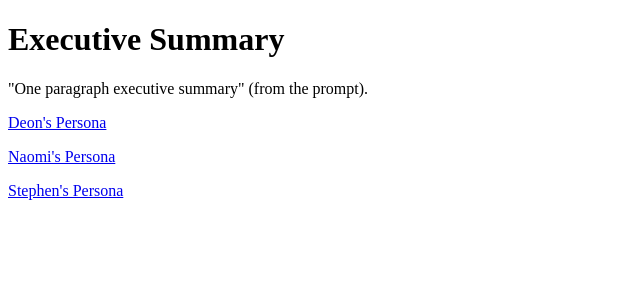
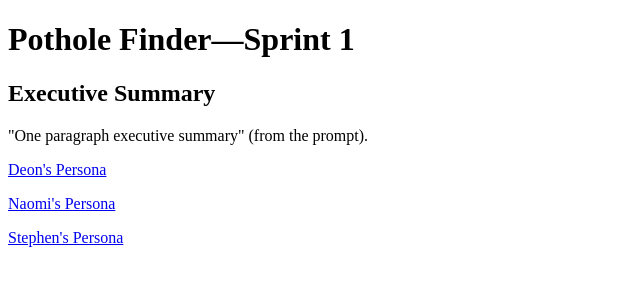
Before and after one commit to deepdive-bootcamp-team-pf/pothole-finder, a plain HTML site: page documentation/index.html in a window 1280 px wide. Shown: the whole page, without its empty margins (0-640 px from the left). Drawn offline with Linux system fonts and the light colour scheme.

Commit message:
Updated index.html file.

```diff
--- a/documentation/index.html
+++ b/documentation/index.html
@@ -5,7 +5,8 @@
     <title>Home</title>
 </head>
 <body>
-<h1>Executive Summary</h1>
+<h1>Pothole Finder—Sprint 1</h1>
+<h2>Executive Summary</h2>
     <p>"One paragraph executive summary" (from the prompt).</p>
 <p><a href="./deon-persona.html">Deon's Persona</a></p>
 <p><a href="./naomi-persona.html">Naomi's Persona</a></p>
```
